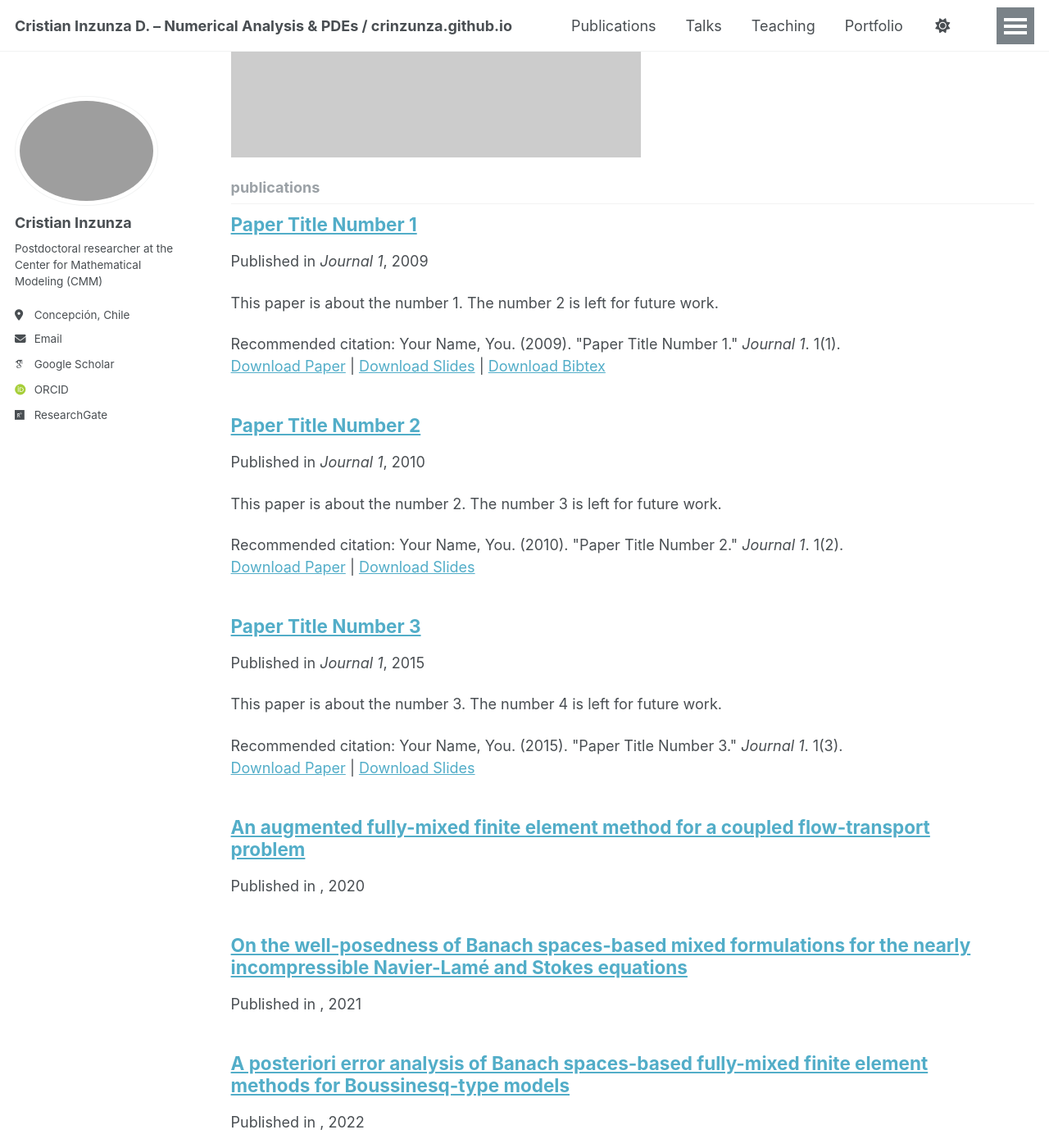
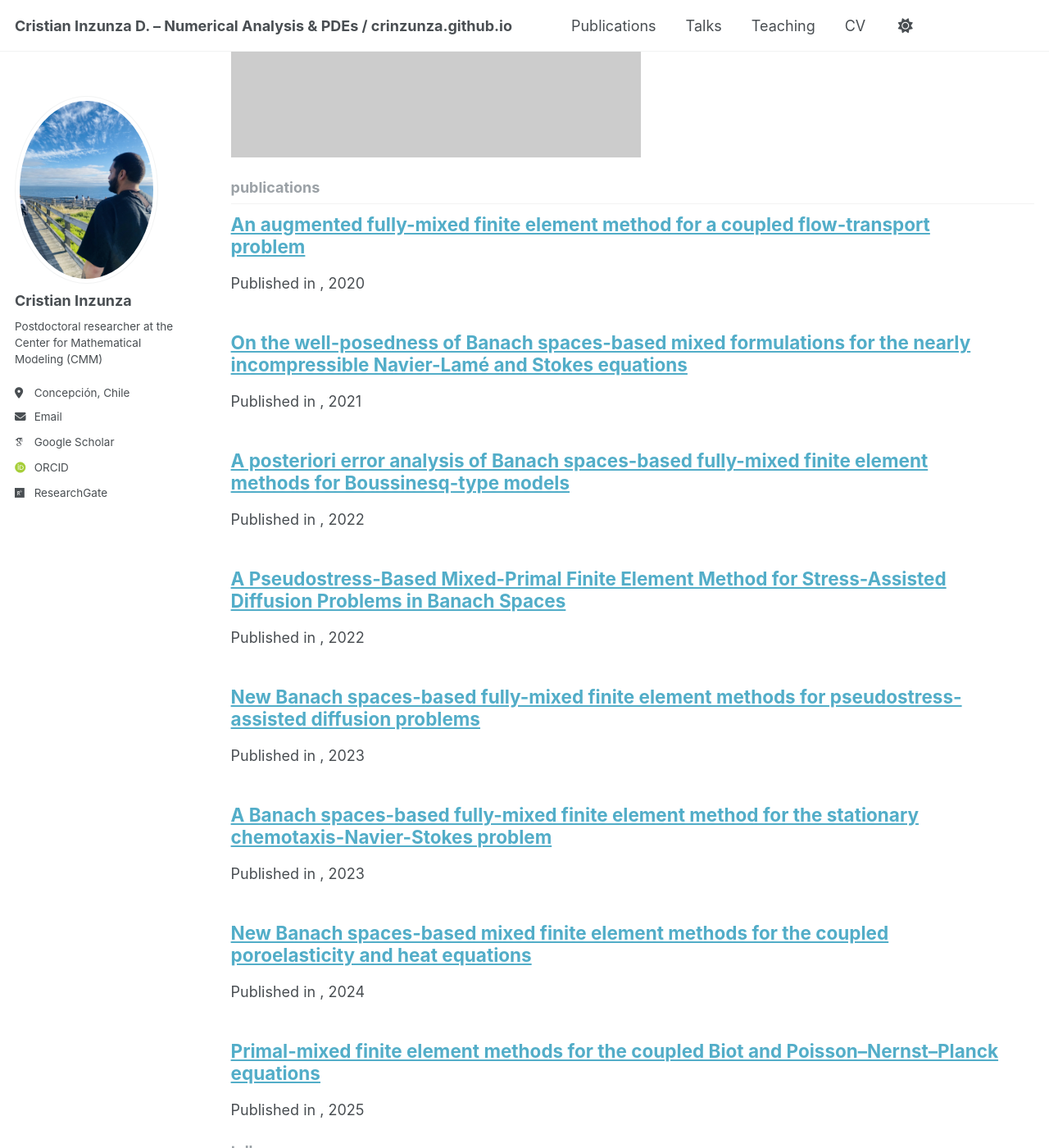
Before and after one commit to Crinzunza/crinzunza.github.io, a Jekyll site: the page built from _pages/collection-archive.html, in a window 1280 px wide and 1400 px high, scrolled down 893 px. Shown: the whole window at 82% size. Built offline with Jekyll 4.4.1, drawn with Linux system fonts in a browser that asks for light colours; some web fonts are replaced; some of the changed text lies outside the part shown.

Commit message:
Actualización completa

```diff
--- a/_config.yml
+++ b/_config.yml
@@ -22,7 +22,7 @@ repository               : "https://crinzunza.github.io"
 #               Additional customization can be done by editing /_includes/author-profile.html
 author:
   # Biographic information
-  avatar           : "bio-photo.png"
+  avatar           : "foto1.jpeg"
   name             : "Cristian Inzunza"
   bio              : "Postdoctoral researcher at the Center for Mathematical Modeling (CMM)"
   location         : "Concepción, Chile"
@@ -51,6 +51,7 @@ author:
 # Publication Category - The following the list of publication categories and their headings
 publication_category:
   Pubilications:
+
 
 # Site Settings
 teaser                   :  # filename of teaser fallback teaser image placed in /images/, .e.g. "500x300.png"
--- a/_publications/2009-10-01-paper-title-number-1.md
+++ /dev/null
@@ -1,14 +0,0 @@
----
-title: "Paper Title Number 1"
-collection: publications
-category: manuscripts
-permalink: /publication/2009-10-01-paper-title-number-1
-excerpt: 'This paper is about the number 1. The number 2 is left for future work.'
-date: 2009-10-01
-venue: 'Journal 1'
-slidesurl: 'http://academicpages.github.io/files/slides1.pdf'
-paperurl: 'http://academicpages.github.io/files/paper1.pdf'
-bibtexurl: 'http://academicpages.github.io/files/bibtex1.bib'
-citation: 'Your Name, You. (2009). &quot;Paper Title Number 1.&quot; <i>Journal 1</i>. 1(1).'
----
-The contents above will be part of a list of publications, if the user clicks the link for the publication than the contents of section will be rendered as a full page, allowing you to provide more information about the paper for the reader. When publications are displayed as a single page, the contents of the above "citation" field will automatically be included below this section in a smaller font.
--- a/_publications/2010-10-01-paper-title-number-2.md
+++ /dev/null
@@ -1,14 +0,0 @@
----
-title: "Paper Title Number 2"
-collection: publications
-category: manuscripts
-permalink: /publication/2010-10-01-paper-title-number-2
-excerpt: 'This paper is about the number 2. The number 3 is left for future work.'
-date: 2010-10-01
-venue: 'Journal 1'
-slidesurl: 'http://academicpages.github.io/files/slides2.pdf'
-paperurl: 'http://academicpages.github.io/files/paper2.pdf'
-citation: 'Your Name, You. (2010). &quot;Paper Title Number 2.&quot; <i>Journal 1</i>. 1(2).'
----
-
-The contents above will be part of a list of publications, if the user clicks the link for the publication than the contents of section will be rendered as a full page, allowing you to provide more information about the paper for the reader. When publications are displayed as a single page, the contents of the above "citation" field will automatically be included below this section in a smaller font.
--- a/_publications/2015-10-01-paper-title-number-3.md
+++ /dev/null
@@ -1,14 +0,0 @@
----
-title: "Paper Title Number 3"
-collection: publications
-category: manuscripts
-permalink: /publication/2015-10-01-paper-title-number-3
-excerpt: 'This paper is about the number 3. The number 4 is left for future work.'
-date: 2015-10-01
-venue: 'Journal 1'
-slidesurl: 'http://academicpages.github.io/files/slides3.pdf'
-paperurl: 'http://academicpages.github.io/files/paper3.pdf'
-citation: 'Your Name, You. (2015). &quot;Paper Title Number 3.&quot; <i>Journal 1</i>. 1(3).'
----
-
-The contents above will be part of a list of publications, if the user clicks the link for the publication than the contents of section will be rendered as a full page, allowing you to provide more information about the paper for the reader. When publications are displayed as a single page, the contents of the above "citation" field will automatically be included below this section in a smaller font.
--- a/_publications/2024-02-17-paper-title-number-4.md
+++ /dev/null
@@ -1,13 +0,0 @@
----
-title: "Paper Title Number 4"
-collection: publications
-category: conferences
-permalink: /publication/2024-02-17-paper-title-number-4
-excerpt: 'This paper is about fixing template issue #693.'
-date: 2024-02-17
-venue: 'GitHub Journal of Bugs'
-paperurl: 'http://academicpages.github.io/files/paper3.pdf'
-citation: 'Your Name, You. (2024). &quot;Paper Title Number 3.&quot; <i>GitHub Journal of Bugs</i>. 1(3).'
----
-
-The contents above will be part of a list of publications, if the user clicks the link for the publication than the contents of section will be rendered as a full page, allowing you to provide more information about the paper for the reader. When publications are displayed as a single page, the contents of the above "citation" field will automatically be included below this section in a smaller font.
```
Also changed, not shown: _data/navigation.yml (+8 -8 lines), images/foto1.jpeg (added), images/profile.png (deleted).
